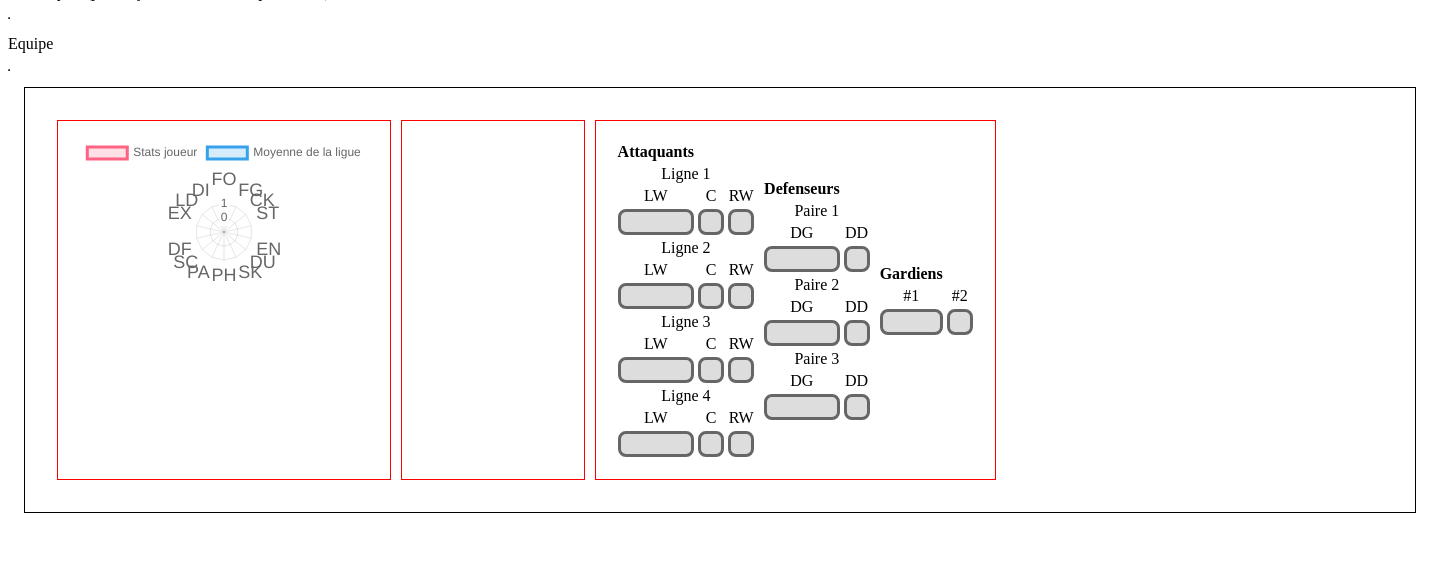
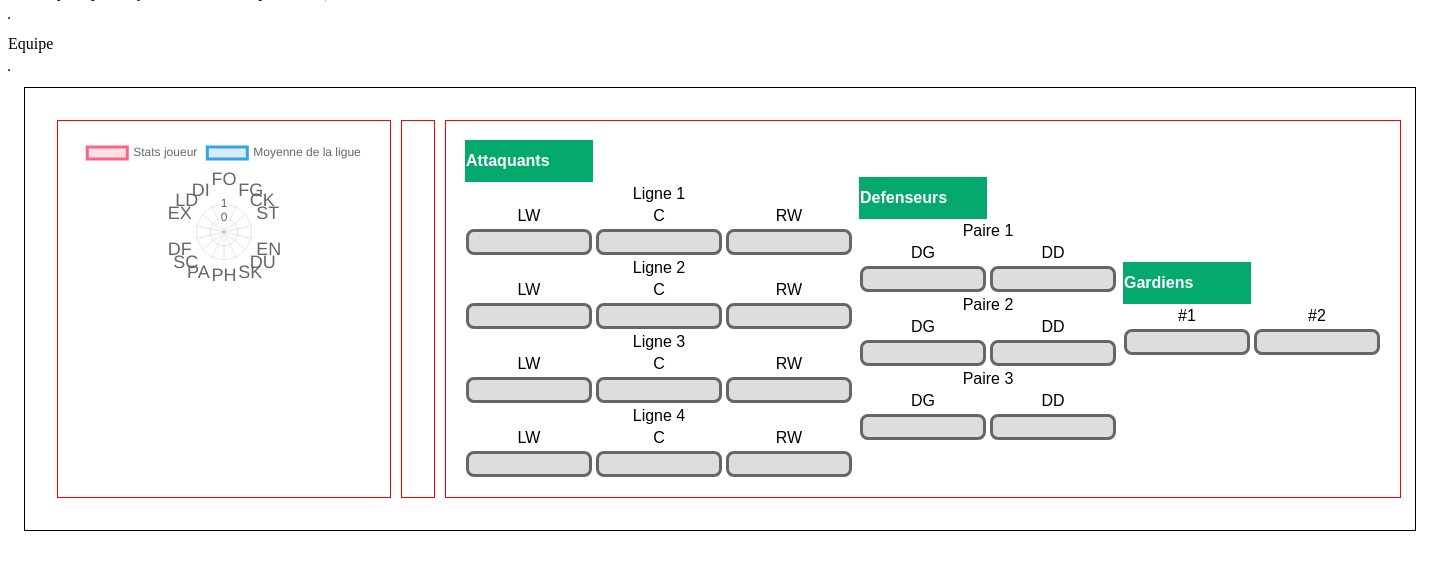
Before and after one commit to MikaelBrassard99/simu-ashl, a Flask app: template template/allStats.html in a window 1440 px wide. Shown: the part 96-666 px from the top of the page. Run offline with Flask 3, Linux system fonts and the light colour scheme; the template is opened without the code that fills it, so the values that code supplies are empty; some libraries are stand-ins or nearby versions.

Commit message:
put css table

```diff
--- a/static/script.js
+++ b/static/script.js
@@ -75,6 +75,7 @@ function getSelectedValue(e) {
       contentType: "application/json",
       data: JSON.stringify(value),
       success: function (response) {
+        //create a drag and drop div of the player selected
         div.innerHTML = value;
         div.draggable = "true";
         div.className = "box";
--- a/static/styles.css
+++ b/static/styles.css
@@ -107,6 +107,7 @@
     background-color: #ddd;
     border-radius: .5em;
     padding: 10px;
+    width: 100px;
     cursor: move;
   }
   .child {
@@ -115,3 +116,21 @@
     padding: 1rem 1rem;
     vertical-align: middle;
   }
+
+  #table_line {
+    font-family: Arial, Helvetica, sans-serif;
+    border-collapse: collapse;
+    width: 100%;
+  }
+
+  /* #table_line tr:nth-child(even){background-color: #f2f2f2;} */
+
+  /* #table_line tr:hover {background-color: #ddd;} */
+
+  #table_line th {
+    padding-top: 12px;
+    padding-bottom: 12px;
+    text-align: left;
+    background-color: #04AA6D;
+    color: white;
+  }
--- a/template/allStats.html
+++ b/template/allStats.html
@@ -144,7 +144,7 @@
         </div>
         <!-- Lines Div -->
         <div class='child'>
-            <table>
+            <table id="table_line">
                 <tr>
                     <td>
                         <table>
```
